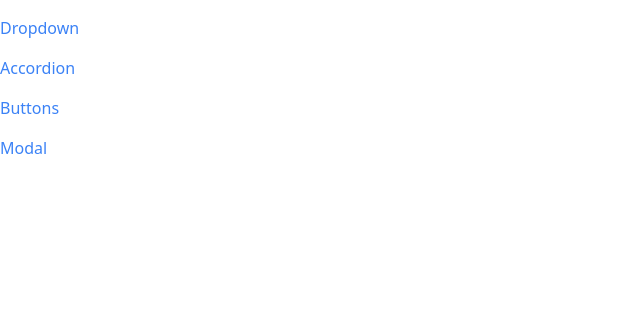
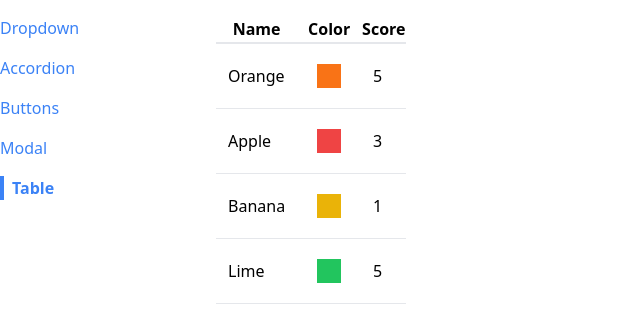
Before and after one commit to masipamakhura/custom-react-routing, a React (Create React App) app in the folder app/: page /table in a window 1280 px wide. Shown: the top 322 px of the page, without its empty margins (0-640 px from the left). Built offline with nearby package versions, Linux system fonts and the light colour scheme.

Commit message:
table ui and config files completed

```diff
--- a/app/src/App.js
+++ b/app/src/App.js
@@ -5,6 +5,7 @@
 import ButtonPage from "./pages/ButtonPage";
 import Sidebar from "./components/Sidebar";
 import ModalPage from "./pages/ModalPage";
+import TablePage from "./pages/TablePage";
 function App() {
 
   return <div className="container mx-auto grid grid-cols-6 gap-4 mt-4">
@@ -22,6 +23,9 @@
     <Route path="/modal">
       <ModalPage />
     </Route>
+    <Route path="/table">
+      <TablePage />
+    </Route>
     </div>
   </div>
 }
--- a/app/src/components/Modal.js
+++ b/app/src/components/Modal.js
@@ -11,8 +11,8 @@
 
     return ReactDOM.createPortal(
         <div>
-            <div onClick={onClose} className="absolute inset-0 bg-gray-300 opacity-80"></div>
-            <div className="absolute inset-40 p-10 bg-white">
+            <div onClick={onClose} className="fixed inset-0 bg-gray-300 opacity-80"></div>
+            <div className="fixed inset-40 p-10 bg-white">
                 <div className="flex flex-col justify-between">
                     {children}
                     <div className="flex justify-end">
--- a/app/src/components/Sidebar.js
+++ b/app/src/components/Sidebar.js
@@ -7,6 +7,7 @@
         {label:"Accordion",path:'/accordion'},
         {label:"Buttons",path:'/buttons'},
         {label:"Modal",path:'/modal'},
+        {label:"Table",path:'/table'},
     ]
 
     const renderedList = links.map((link) =>{
--- /dev/null
+++ b/app/src/components/Table.js
@@ -0,0 +1,30 @@
+
+function Table({ data,config }) {
+
+
+const tableHeading = config.map(heading =>{
+    return <th key={heading.label}>{heading.label}</th>
+})
+    const content = data.map((data,i) => {
+        return <tr className="border-b" key={data.name}>
+            {
+                config.map(conf =>{
+                    return   <td className="p-3" key={conf.label}>{conf.render(data)}</td>
+                })
+            }
+
+            </tr>
+    })
+    return <table className="table-auto border-spacing-2 ">
+        <thead>
+            <tr className="border-b-2">
+                {tableHeading}
+            </tr>
+        </thead>
+        <tbody>
+            {content}
+        </tbody>
+    </table>
+}
+
+export default Table;
--- /dev/null
+++ b/app/src/pages/TablePage.js
@@ -0,0 +1,26 @@
+
+import Table from "../components/Table";
+
+function TablePage (){
+    const data = [
+        {name:"Orange",color:"bg-orange-500",score:5},
+        {name:"Apple",color:"bg-red-500",score:3},
+        {name:"Banana",color:"bg-yellow-500",score:1},
+        {name:"Lime",color:"bg-green-500",score:5},
+    ];
+    const config = [
+        {label:"Name",
+        render : (fruit)=> fruit.name,
+        },
+        {label:"Color",
+        render: (fruit) =><div className={`p-3 m-2 ${fruit.color}`} />,
+        },
+        {label:"Score",
+         render: (fruit) => fruit.score
+        },
+    ]
+
+    return <Table data={data}  config={config}/>
+}
+
+export default TablePage;
```
